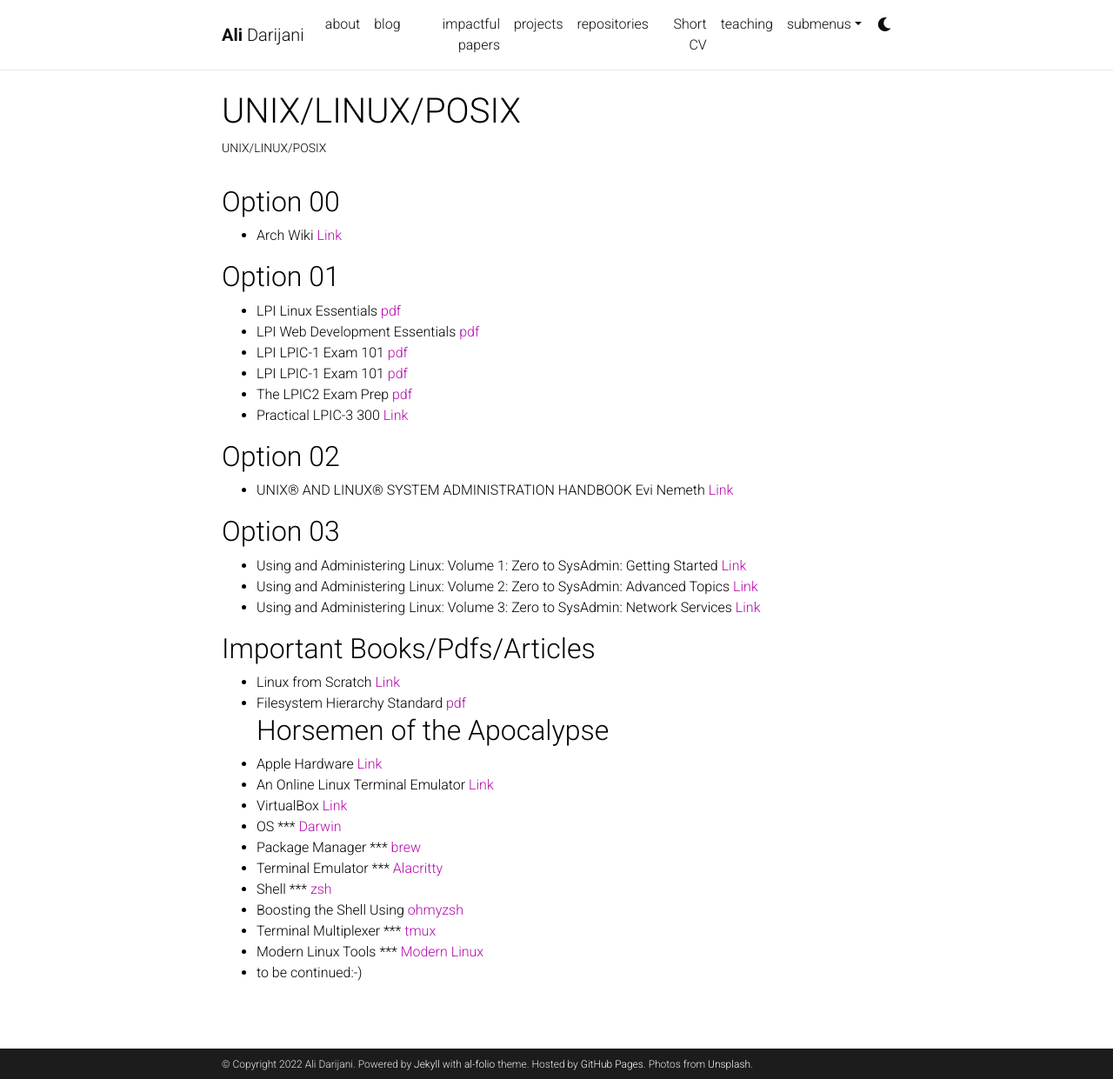
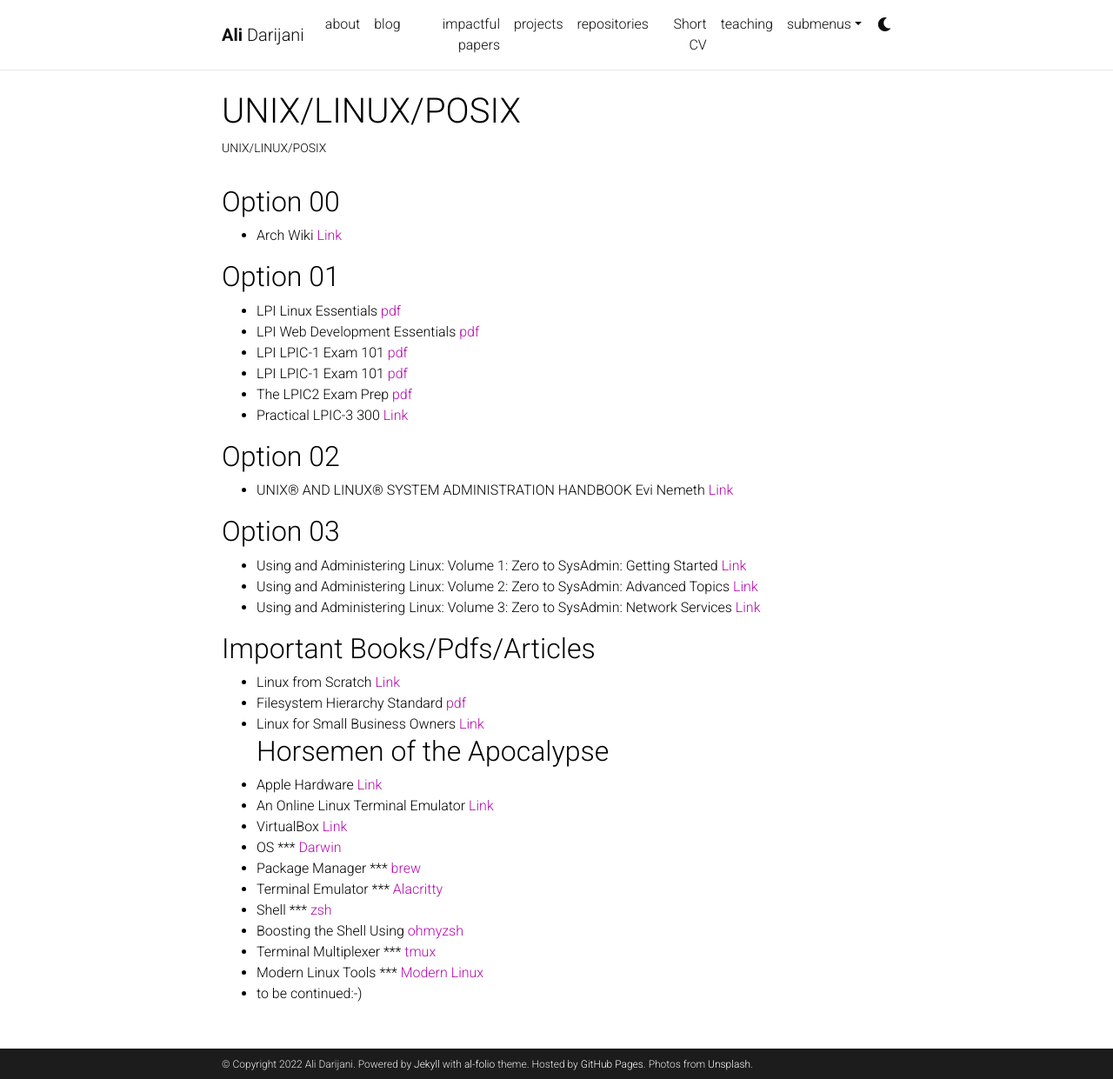
Before and after one commit to adarijani/adarijani.github.io_archived, a Jekyll site: the page built from _projects/unix linux posix.md, in a window 1280 px wide and 1241 px high. Shown: the whole window at 87% size. Built offline with Jekyll 4.4.1, drawn with Linux system fonts in a browser that asks for light colours; comment, search, counter and statistics services are not loaded; a style sheet for code colours, icons or effects is not loaded.

Commit message:
Update unix linux posix.md

```diff
--- a/_projects/unix linux posix.md
+++ b/_projects/unix linux posix.md
@@ -29,6 +29,7 @@
 ## Important Books/Pdfs/Articles
 * Linux from Scratch [Link](https://www.linuxfromscratch.org/lfs/downloads/stable/LFS-BOOK-11.2.pdf)
 * Filesystem Hierarchy Standard [pdf](https://refspecs.linuxfoundation.org/FHS_3.0/fhs-3.0.pdf)
+* Linux for Small Business Owners [Link](https://link.springer.com/book/10.1007/978-1-4842-8264-9)
 ## Horsemen of the Apocalypse
 * Apple Hardware [Link](https://www.apple.com/mac/)
 * An Online Linux Terminal Emulator [Link](https://bellard.org/jslinux/)
```
